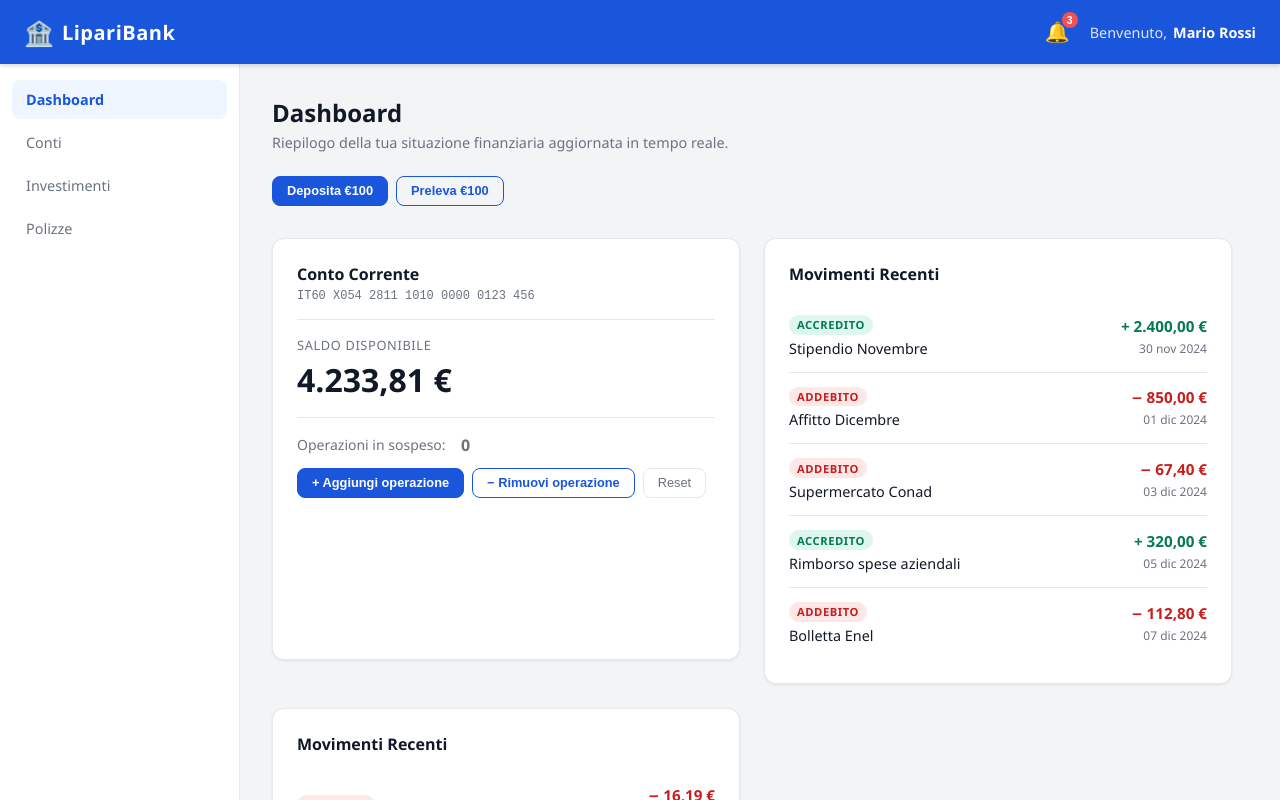
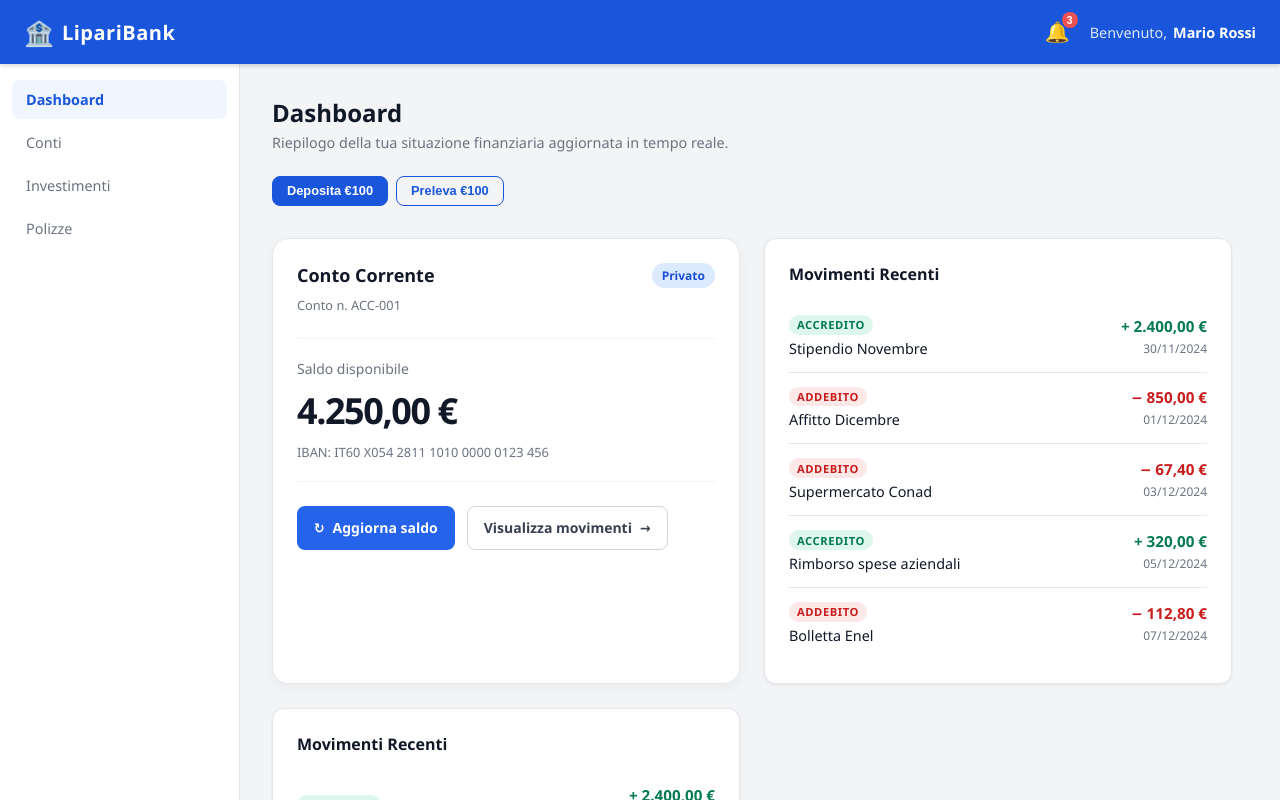
Before and after one commit to salvo-crivello-lipari/liparibank-day2-broken, a React (Vite) app: page /dashboard in a window 1280 px wide. Shown: the top 800 px of the page. Built offline with nearby package versions, Linux system fonts and the light colour scheme.

Commit message:
refactor: AccountBalanceCard refactor  - removed balance autoUpdating

```diff
--- a/src/features/dashboard/DashboardPage.tsx
+++ b/src/features/dashboard/DashboardPage.tsx
@@ -1,38 +1,50 @@
-import { useState, useEffect } from 'react';
+import { useState } from 'react';
 import AccountBalanceCard from './components/AccountBalanceCard/AccountBalanceCard';
 import RecentTransactions from './components/RecentTransactions/RecentTransactions';
 import styles from './DashboardPage.module.css';
 import OperationHistory from './components/OperationHistory/OperationHistory';
 import useFetchOperation from './hooks/useTransactionOperation';
+import { TAccount } from './models/account.models';
+import { mockAccount } from './constants/constant';
 
 const DashboardPage = () => {
-	const [balance, setBalance] = useState(4250.0);
 	const { addOperation, operations, loading } = useFetchOperation();
+	const [account, setAccount] = useState<TAccount>(mockAccount);
 
-	useEffect(() => {
-		const interval = setInterval(() => {
-			const delta = Math.random() * 200 - 100;
-			setBalance((prev) => {
-				return Math.round((prev + delta) * 100) / 100;
-			});
+	const refreshBalance = async (accountId: string) => {
+		console.log('Aggiornamento conto:', accountId);
+		await new Promise((resolve) => setTimeout(resolve, 1500));
 
-			const type = delta >= 0 ? 'credit' : 'debit';
-			const amount = Math.abs(delta);
-			addOperation(type, amount);
-		}, 3000);
+		const delta = Math.random() * 200 - 100;
+		setAccount((prev) => ({
+			...prev,
+			balance: Math.round((prev.balance + delta) * 100) / 100,
+		}));
+		const type = delta >= 0 ? 'credit' : 'debit';
+		const amount = Math.abs(delta);
+		addOperation(type, amount);
+	};
 
-		return () => clearInterval(interval);
-	}, [addOperation]);
+	const viewTransactions = (accountId: string) => {
+		console.log('Visualizza movimenti:', accountId);
+	};
 
 	const deposit = () => {
 		const amount = 100;
 		addOperation('credit', amount);
-		setBalance((prev) => prev + amount);
+		setAccount((prev) => ({
+			...prev,
+			balance: prev.balance + amount,
+		}));
 	};
+
 	const withdraw = () => {
 		const amount = 100;
 		addOperation('debit', amount);
-		setBalance((prev) => prev - amount);
+		setAccount((prev) => ({
+			...prev,
+			balance: prev.balance - amount,
+		}));
 	};
 
 	return (
@@ -51,7 +63,7 @@ const DashboardPage = () => {
 			</div>
 
 			<div className={styles.grid}>
-				<AccountBalanceCard balance={balance} />
+				<AccountBalanceCard account={account} onRefreshBalance={refreshBalance} onViewTransactions={viewTransactions} />
 				<RecentTransactions />
 				<OperationHistory operations={operations} loading={loading} />
 			</div>
--- a/src/features/dashboard/components/AccountBalanceCard/AccountBalanceCard.module.css
+++ b/src/features/dashboard/components/AccountBalanceCard/AccountBalanceCard.module.css
@@ -1,126 +1,195 @@
 .card {
-  background-color: var(--color-surface);
-  border: 1px solid var(--color-border);
-  border-radius: 0.75rem;
-  padding: 1.5rem;
-  box-shadow: 0 1px 3px rgba(0, 0, 0, 0.07);
-  margin-bottom: 1.5rem;
+	display: flex;
+	flex-direction: column;
+	gap: 24px;
+
+	padding: 24px;
+
+	background: #ffffff;
+	border: 1px solid #e5e7eb;
+	border-radius: 16px;
+
+	box-shadow: 0 4px 12px rgb(0 0 0 / 4%);
+	color: #111827;
 }
 
+/* Header */
+
 .header {
-  display: flex;
-  flex-direction: column;
-  gap: 0.25rem;
-  margin-bottom: 1rem;
+	display: flex;
+	flex-direction: column;
+	gap: 8px;
+}
+
+.accountInfo {
+	display: flex;
+	align-items: center;
+	justify-content: space-between;
+	gap: 12px;
 }
 
 .title {
-  font-size: 1rem;
-  font-weight: 600;
-  color: var(--color-text);
+	margin: 0;
+	font-size: 1.125rem;
+	font-weight: 600;
 }
 
-.accountNumber {
-  font-size: 0.75rem;
-  color: var(--color-text-muted);
-  font-family: monospace;
+.accountId {
+	color: #6b7280;
+	font-size: 0.8rem;
 }
 
+/* Badge */
+
+.badge {
+	padding: 4px 10px;
+	border-radius: 999px;
+
+	font-size: 0.75rem;
+	font-weight: 600;
+	white-space: nowrap;
+}
+
+.private {
+	color: #1d4ed8;
+	background: #dbeafe;
+}
+
+.business {
+	color: #6d28d9;
+	background: #ede9fe;
+}
+
+/* Balance */
+
 .balanceSection {
-  display: flex;
-  flex-direction: column;
-  gap: 0.25rem;
-  padding: 1rem 0;
-  border-top: 1px solid var(--color-border);
-  border-bottom: 1px solid var(--color-border);
-  margin-bottom: 1rem;
+	display: flex;
+	flex-direction: column;
+	gap: 8px;
+
+	padding: 20px 0;
+	border-top: 1px solid #f3f4f6;
+	border-bottom: 1px solid #f3f4f6;
 }
 
 .balanceLabel {
-  font-size: 0.8rem;
-  color: var(--color-text-muted);
-  text-transform: uppercase;
-  letter-spacing: 0.05em;
+	color: #6b7280;
+	font-size: 0.875rem;
 }
 
 .balanceValue {
-  font-size: 2rem;
-  font-weight: 700;
-  color: var(--color-text);
+	margin: 0;
+
+	font-size: clamp(1.75rem, 4vw, 2.25rem);
+	font-weight: 700;
+	letter-spacing: -0.04em;
+	font-variant-numeric: tabular-nums;
 }
 
-.operations {
-  display: flex;
-  flex-direction: column;
-  gap: 0.75rem;
+.iban {
+	color: #6b7280;
+	font-size: 0.8rem;
+	overflow-wrap: anywhere;
 }
 
-.pendingRow {
-  display: flex;
-  align-items: center;
-  gap: 0.5rem;
-  font-size: 0.875rem;
+/* Buttons */
+
+.actions {
+	display: flex;
+	flex-wrap: wrap;
+	gap: 12px;
 }
 
-.pendingLabel {
-  color: var(--color-text-muted);
+.refreshButton,
+.transactionsButton {
+	display: inline-flex;
+	align-items: center;
+	justify-content: center;
+	gap: 8px;
+
+	min-height: 44px;
+	padding: 10px 16px;
+
+	border: 1px solid transparent;
+	border-radius: 8px;
+
+	font: inherit;
+	font-size: 0.875rem;
+	font-weight: 600;
+
+	cursor: pointer;
+	transition:
+		background 150ms ease,
+		border-color 150ms ease;
 }
 
-.pendingCount {
-  font-weight: 700;
-  font-size: 1rem;
-  color: var(--color-text-muted);
-  min-width: 1.5rem;
-  text-align: center;
+.refreshButton {
+	color: #ffffff;
+	background: #2563eb;
 }
 
-.pendingCount.active {
-  color: var(--color-primary);
+.refreshButton:hover:not(:disabled) {
+	background: #1d4ed8;
 }
 
-.buttonRow {
-  display: flex;
-  gap: 0.5rem;
-  flex-wrap: wrap;
+.refreshButton:disabled {
+	opacity: 0.65;
+	cursor: not-allowed;
 }
 
-.opButton {
-  padding: 0.4rem 0.875rem;
-  border-radius: 0.5rem;
-  font-size: 0.8rem;
-  font-weight: 600;
-  cursor: pointer;
-  border: 1.5px solid var(--color-primary);
-  background-color: var(--color-primary);
-  color: #ffffff;
-  transition: background-color 0.15s;
+.transactionsButton {
+	color: #374151;
+	background: #ffffff;
+	border-color: #d1d5db;
 }
 
-.opButton:hover {
-  background-color: var(--color-primary-dark);
+.transactionsButton:hover {
+	background: #f9fafb;
+	border-color: #9ca3af;
 }
 
-.opButtonSecondary {
-  background-color: transparent;
-  color: var(--color-primary);
+/* Keyboard accessibility */
+
+.refreshButton:focus-visible,
+.transactionsButton:focus-visible {
+	outline: 3px solid #93c5fd;
+	outline-offset: 3px;
 }
 
-.opButtonSecondary:hover {
-  background-color: #eff6ff;
+/* Loading spinner */
+
+.spinner {
+	width: 16px;
+	height: 16px;
+
+	border: 2px solid rgb(255 255 255 / 40%);
+	border-top-color: #ffffff;
+	border-radius: 50%;
+
+	animation: spin 700ms linear infinite;
 }
 
-.resetButton {
-  padding: 0.4rem 0.875rem;
-  border-radius: 0.5rem;
-  font-size: 0.8rem;
-  font-weight: 500;
-  cursor: pointer;
-  border: 1px solid var(--color-border);
-  background-color: transparent;
-  color: var(--color-text-muted);
-  transition: background-color 0.15s;
+@keyframes spin {
+	to {
+		transform: rotate(360deg);
+	}
 }
 
-.resetButton:hover {
-  background-color: var(--color-bg);
+/* Error */
+
+.error {
+	margin: 0;
+	color: #dc2626;
+	font-size: 0.875rem;
 }
+
+@media (prefers-reduced-motion: reduce) {
+	.spinner {
+		animation-duration: 2s;
+	}
+
+	.refreshButton,
+	.transactionsButton {
+		transition: none;
+	}
+}
--- a/src/features/dashboard/components/AccountBalanceCard/AccountBalanceCard.tsx
+++ b/src/features/dashboard/components/AccountBalanceCard/AccountBalanceCard.tsx
@@ -1,50 +1,99 @@
-import { useOperationCounter } from '../../hooks/useOperationCounter';
+import { useState } from 'react';
 import styles from './AccountBalanceCard.module.css';
+import { TAccount } from '../../models/account.models';
+import { formatCurrency } from '../../utils';
 
 interface AccountBalanceCardProps {
-	balance: number;
+	account: TAccount;
+	onViewTransactions: (accountId: string) => void;
+	onRefreshBalance: (accountId: string) => Promise<void>;
 }
 
-const currencyFormatter = new Intl.NumberFormat('it-IT', {
-	style: 'currency',
-	currency: 'EUR',
-});
+const AccountBalanceCard = ({ account, onViewTransactions, onRefreshBalance }: AccountBalanceCardProps) => {
+	const [loading, setLoading] = useState(false);
+	const [error, setError] = useState<string | null>(null);
 
-const formatCurrency = (value: number) => currencyFormatter.format(value);
+	const handleRefresh = async () => {
+		if (loading) return;
 
-const AccountBalanceCard = ({ balance }: AccountBalanceCardProps) => {
-	const { count, increment, decrement, reset } = useOperationCounter();
+		setLoading(true);
+		setError(null);
+
+		try {
+			await onRefreshBalance(account.id);
+		} catch {
+			setError('Impossibile aggiornare il saldo. Riprova.');
+		} finally {
+			setLoading(false);
+		}
+	};
+
+	const handleViewTransactions = () => {
+		onViewTransactions(account.id);
+	};
 
 	return (
-		<div className={styles.card}>
-			<div className={styles.header}>
-				<h3 className={styles.title}>Conto Corrente</h3>
-				<span className={styles.accountNumber}>IT60 X054 2811 1010 0000 0123 456</span>
-			</div>
+		<article className={styles.card} aria-label={`Conto ${account.name}`} aria-busy={loading}>
+			<header className={styles.header}>
+				<div className={styles.accountInfo}>
+					<h3 className={styles.title}>{account.name}</h3>
+
+					<span className={`${styles.badge} ${account.type === 'PRIVATE' ? styles.private : styles.business}`}>
+						{account.type === 'PRIVATE' ? 'Privato' : 'Business'}
+					</span>
+				</div>
+
+				<span className={styles.accountId}>Conto n. {account.id}</span>
+			</header>
 
 			<div className={styles.balanceSection}>
 				<span className={styles.balanceLabel}>Saldo disponibile</span>
-				<span className={styles.balanceValue}>{formatCurrency(balance)}</span>
+
+				<p className={styles.balanceValue} aria-label={`Saldo disponibile: ${formatCurrency(account.balance)}`}>
+					{formatCurrency(account.balance)}
+				</p>
+
+				<span className={styles.iban}>IBAN: {account.iban}</span>
 			</div>
 
-			<div className={styles.operations}>
-				<div className={styles.pendingRow}>
-					<span className={styles.pendingLabel}>Operazioni in sospeso:</span>
-					<span className={`${styles.pendingCount} ${count > 0 ? styles.active : ''}`}>{count}</span>
-				</div>
-				<div className={styles.buttonRow}>
-					<button className={styles.opButton} onClick={increment}>
-						+ Aggiungi operazione
-					</button>
-					<button className={`${styles.opButton} ${styles.opButtonSecondary}`} onClick={decrement}>
-						− Rimuovi operazione
-					</button>
-					<button className={styles.resetButton} onClick={reset}>
-						Reset
-					</button>
-				</div>
+			<div className={styles.actions}>
+				<button
+					type="button"
+					className={styles.refreshButton}
+					onClick={handleRefresh}
+					disabled={loading}
+					aria-label={`Aggiorna il saldo del conto ${account.name}`}
+				>
+					{loading ? (
+						<>
+							<span className={styles.spinner} aria-hidden="true" />
+							Aggiornamento...
+						</>
+					) : (
+						<>
+							<span aria-hidden="true">↻</span>
+							Aggiorna saldo
+						</>
+					)}
+				</button>
+
+				<button
+					type="button"
+					className={styles.transactionsButton}
+					onClick={handleViewTransactions}
+					aria-label={`Visualizza i movimenti del conto ${account.name}`}
+				>
+					Visualizza movimenti
+					<span aria-hidden="true"> →</span>
+				</button>
 			</div>
-		</div>
+
+			{error && (
+				<p className={styles.error} role="alert">
+					{error}
+				</p>
+			)}
+		</article>
 	);
 };
 
--- a/src/features/dashboard/constants/constant.ts
+++ b/src/features/dashboard/constants/constant.ts
@@ -1,3 +1,4 @@
+import { TAccount } from '../models/account.models';
 import { Transaction } from '../models/transaction.models';
 
 export const mockTransactions: Transaction[] = [
@@ -7,3 +8,11 @@ export const mockTransactions: Transaction[] = [
 	{ id: 'tx-004', description: 'Rimborso spese aziendali', amount: 320.0, date: '2024-12-05', type: 'credit' },
 	{ id: 'tx-005', description: 'Bolletta Enel', amount: -112.8, date: '2024-12-07', type: 'debit' },
 ];
+
+export const mockAccount: TAccount = {
+	id: 'ACC-001',
+	name: 'Conto Corrente',
+	balance: 4250,
+	type: 'PRIVATE',
+	iban: 'IT60 X054 2811 1010 0000 0123 456',
+};
--- a/src/features/dashboard/utils/index.ts
+++ b/src/features/dashboard/utils/index.ts
@@ -1,9 +1,16 @@
-export const formatDate = (dateStr: string) =>
-	new Date(dateStr).toLocaleDateString('it-IT', {
-		day: '2-digit',
-		month: 'short',
-		year: 'numeric',
-	});
+const CURRENCY_LOCALE = 'it-IT';
 
-export const formatAmount = (amount: number) =>
-	new Intl.NumberFormat('it-IT', { style: 'currency', currency: 'EUR' }).format(Math.abs(amount));
+const currencyFormatter = new Intl.NumberFormat(CURRENCY_LOCALE, {
+	style: 'currency',
+	currency: 'EUR',
+});
+
+const dateFormatter = new Intl.DateTimeFormat(CURRENCY_LOCALE, {
+	day: '2-digit',
+	month: '2-digit',
+	year: 'numeric',
+});
+
+export const formatAmount = (amount: number) => currencyFormatter.format(Math.abs(amount));
+export const formatCurrency = (value: number): string => currencyFormatter.format(value);
+export const formatDate = (value: Date | string | number): string => dateFormatter.format(new Date(value));
```
Also changed, not shown: src/features/dashboard/models/account.models.ts (added, +7 -0 lines).
